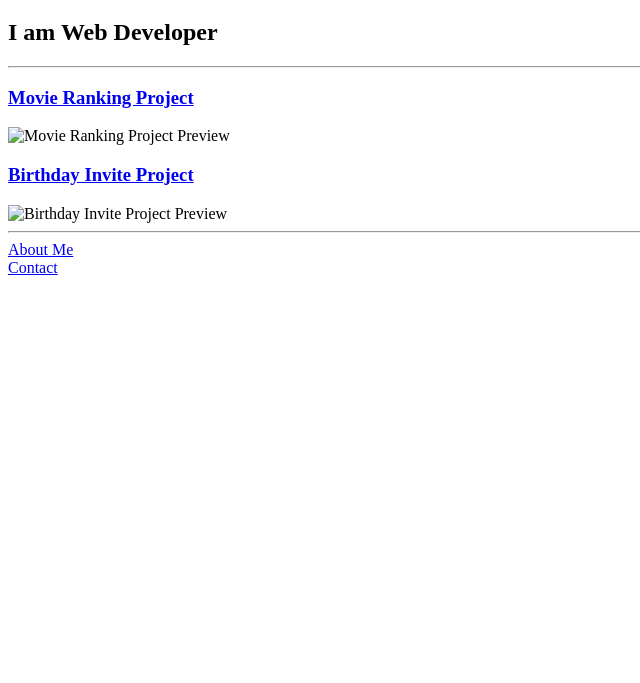
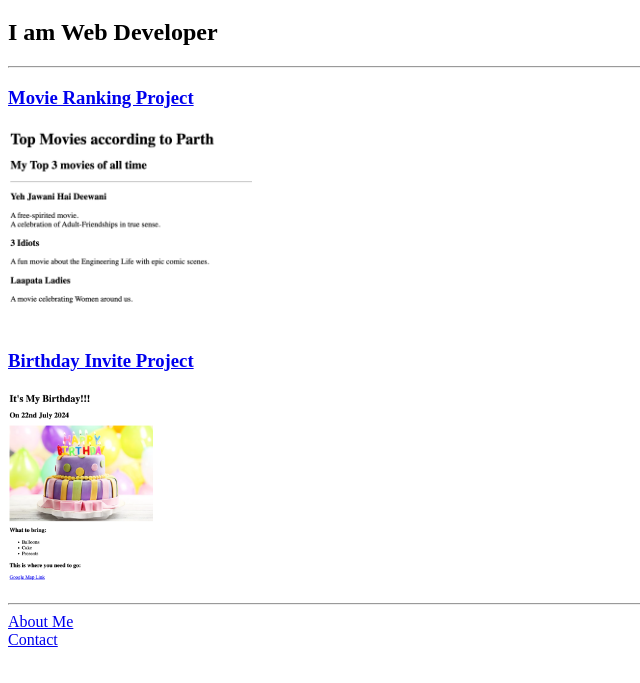
Before and after one commit to parthdalvi22/HTML-portfolio, a plain HTML site: page index.html in a window 1280 px wide. Shown: the part 61-744 px from the top of the page, without its empty margins (0-640 px from the left). Drawn offline with Linux system fonts and the light colour scheme.

Commit message:
Update index.html

```diff
--- a/index.html
+++ b/index.html
@@ -9,14 +9,14 @@
         <h2>I am Web Developer</h2>
         <hr/>
         <h3><a href="movie-ranking.html"> Movie Ranking Project</a></h3>
-        <img src="./assets/images/movieranking.png" height="200" alt="Movie Ranking Project Preview" />
+        <img src="movieranking.png" height="200" alt="Movie Ranking Project Preview" />
 
-        <h3><a href="./public/birthday-invite.html">Birthday Invite Project</a></h3>
-        <img src="./assets/images/birthdayinvite.png" height="200" alt="Birthday Invite Project Preview" />
+        <h3><a href="birthday-invite.html">Birthday Invite Project</a></h3>
+        <img src="birthdayinvite.png" height="200" alt="Birthday Invite Project Preview" />
 
         <hr/>
-        <a href="./public/about.html">About Me</a> <br/>
-        <a href="./public/contact.html">Contact</a>
+        <a href="about.html">About Me</a> <br/>
+        <a href="contact.html">Contact</a>
 
     </body>
  </html>
```
